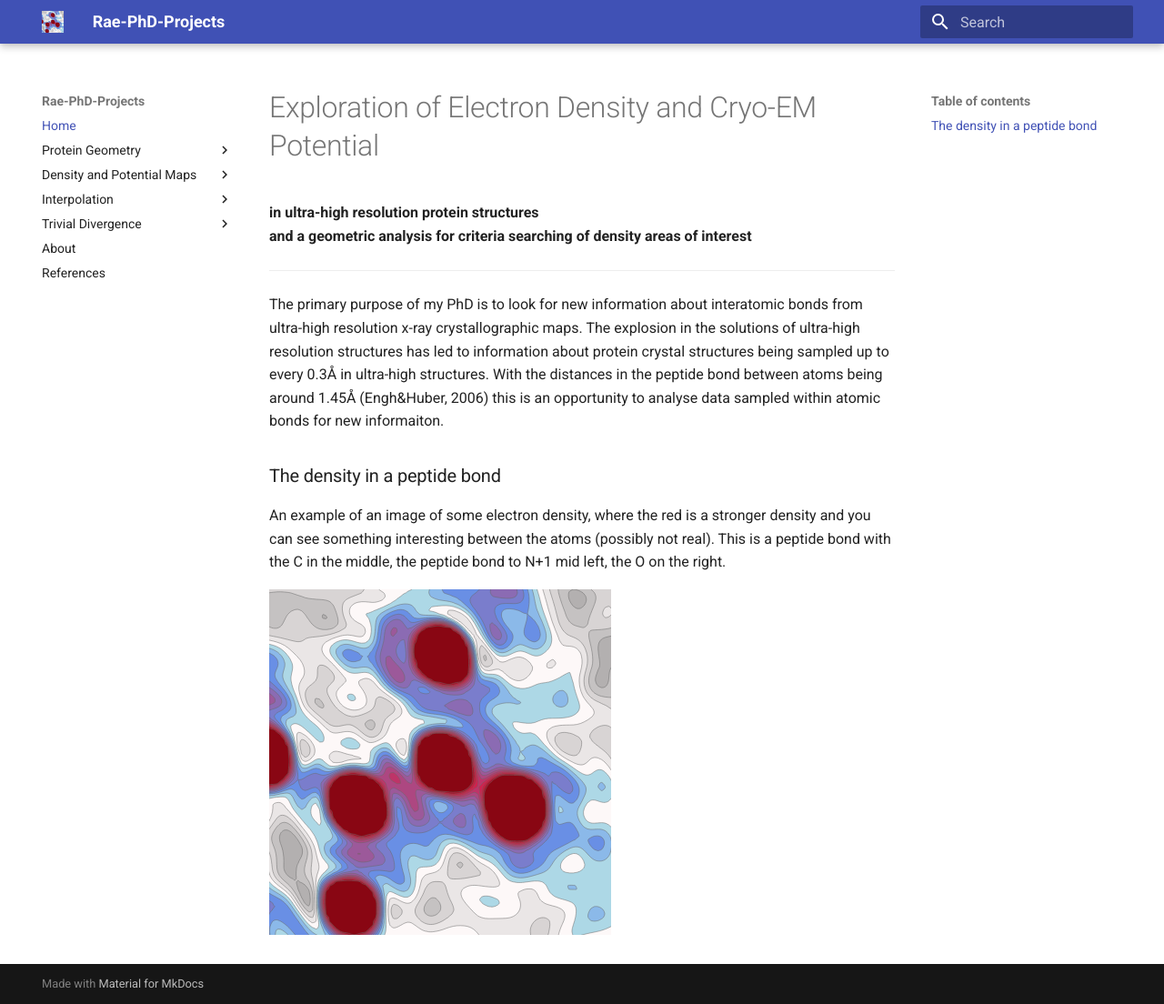
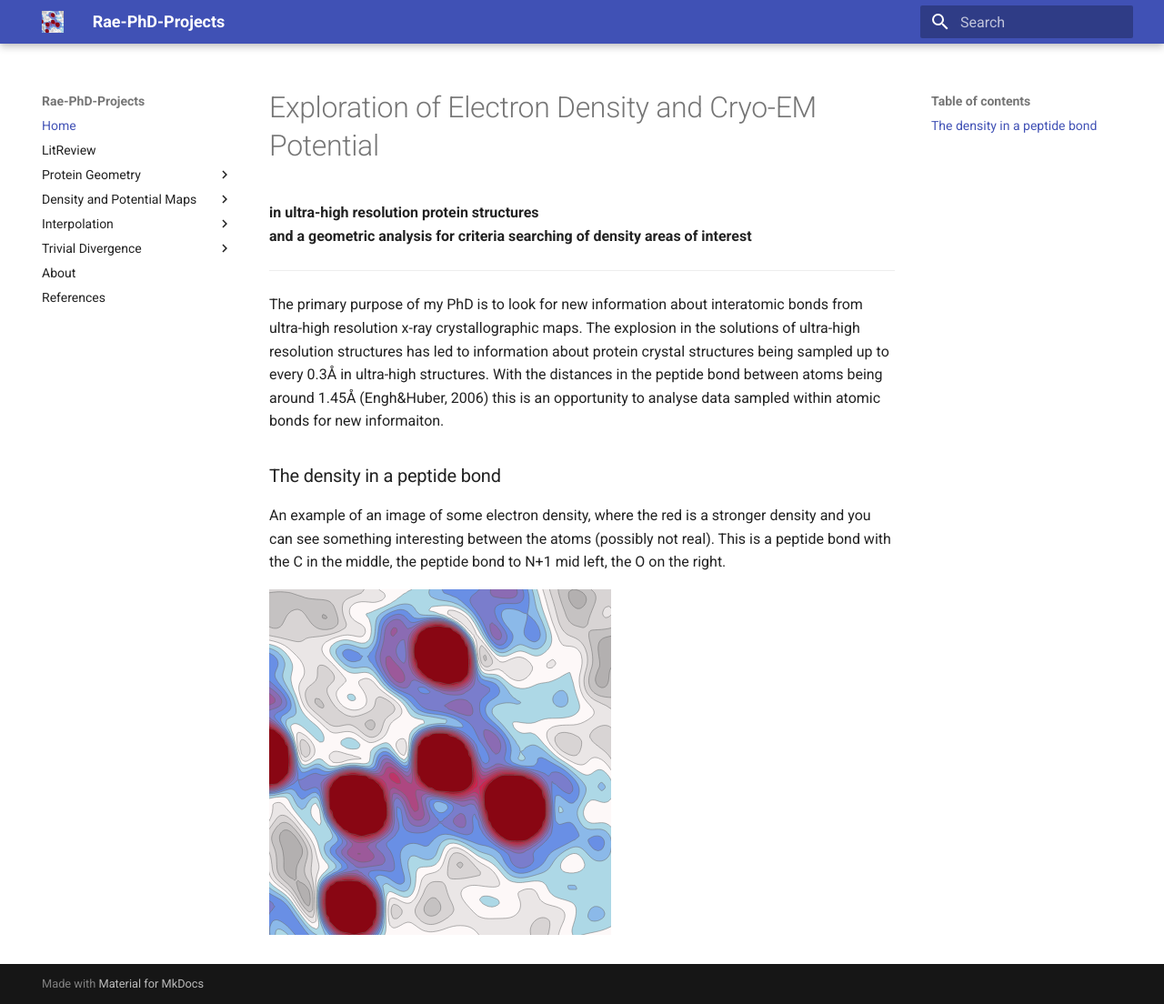
Before and after one commit to rae-gh/rae, an MkDocs documentation site: the page built from docs/index.md, in a window 1280 px wide and 1104 px high. Shown: the whole window at 91% size. Built offline with MkDocs 1.6.1 and Material for MkDocs 9.7.7, drawn with Linux system fonts in a browser that asks for light colours.

Commit message:
Update mkdocs.yml

```diff
--- a/mkdocs.yml
+++ b/mkdocs.yml
@@ -1,6 +1,7 @@
 site_name: Rae-PhD-Projects
 nav:
   - Home: 'index.md'
+  - LitReview: pdfs/Alcraft_LitReview_2022.pdf
   - Protein Geometry:
     - Overview: geometry/overview.md
     - Python library: geometry/py-lib.md
```
